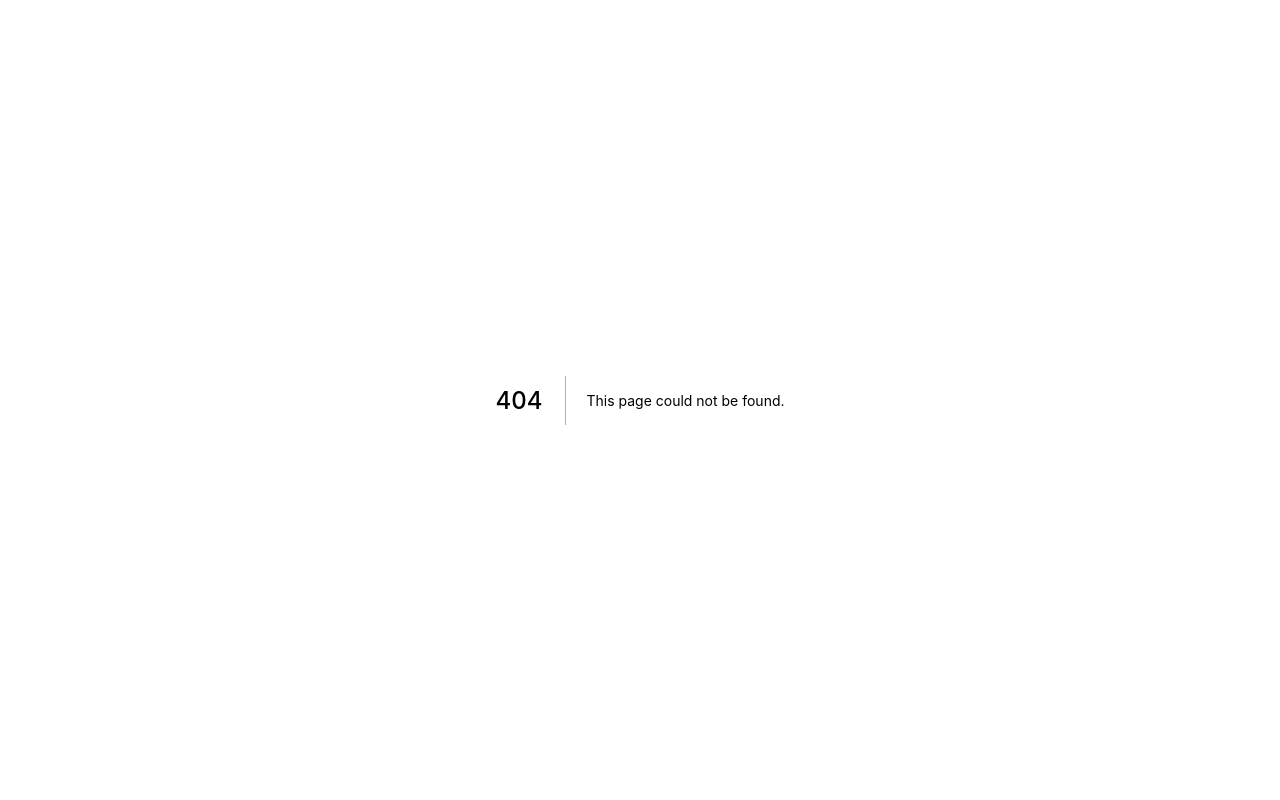
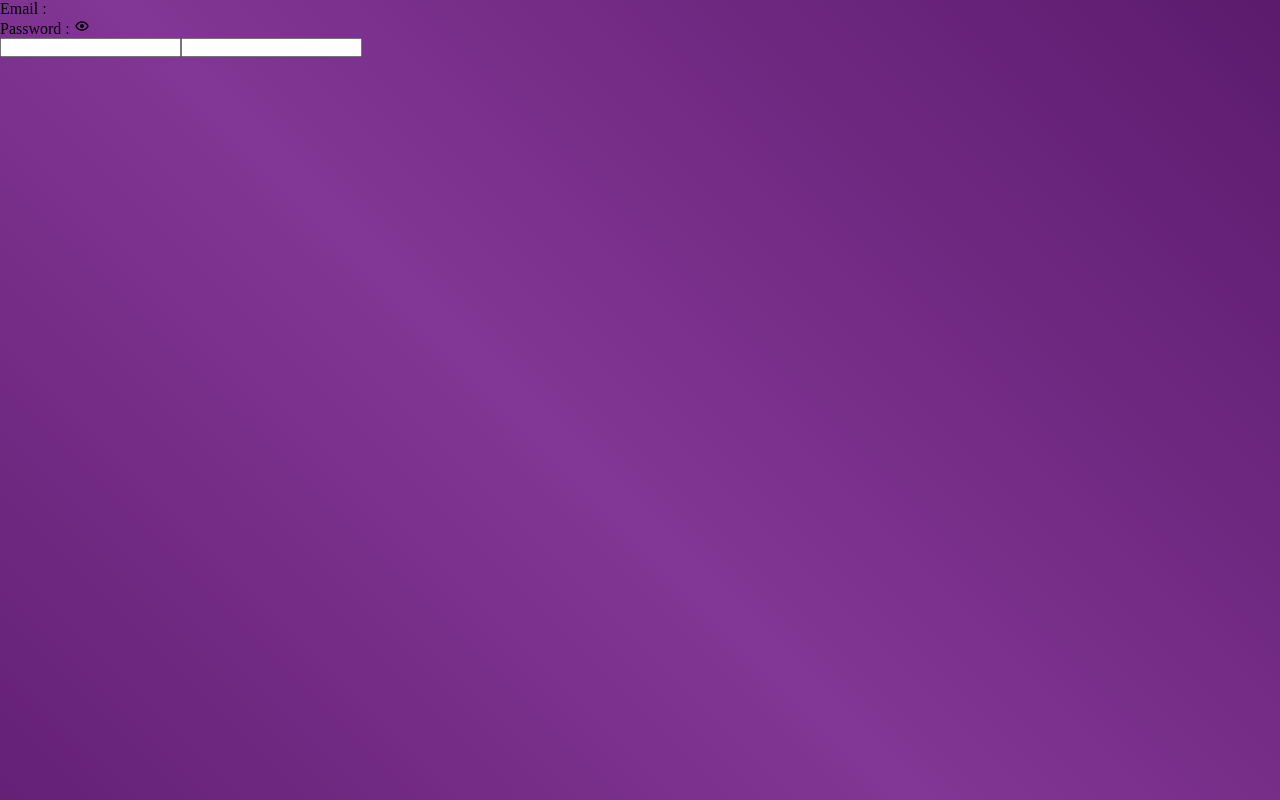
Before and after one commit to 4lyss0n/portfolio, a Next.js app: page /login in a window 1280 px wide. Before the commit this address had no page. Built offline with nearby package versions, Linux system fonts and the light colour scheme.

Commit message:
init login page

```diff
--- /dev/null
+++ b/pages/login.tsx
@@ -0,0 +1,48 @@
+
+import { useState } from "react"
+import { FunctionComponent } from "react"
+import { BiHide, BiShow } from 'react-icons/bi'
+
+interface IProps {
+
+}
+
+const LoginPage: FunctionComponent<IProps> = ({ }) => {
+    const [email, setEmail] = useState('')
+    const [password, setPassword] = useState('')
+    const [passwordIsShow, setPasswordIsShow] = useState(false)
+
+
+
+    return (
+        <>
+            <form action="#">
+                <p>Email : </p>
+
+                <input type="button" onClick={e => {
+                    e.preventDefault()
+                    e.isTrusted && setPasswordIsShow(!passwordIsShow)
+                }}
+                    style={{ display: 'none' }}
+                    id="show-password-button"
+                />
+
+                <p>Password : <label htmlFor="show-password-button">{
+                    passwordIsShow ? <BiHide /> : <BiShow />
+
+                }</label>
+                </p>
+
+
+                <input type="email" onChange={e => setEmail(e.target.value)} value={email} />
+                <input type={passwordIsShow ? 'text' : 'password'}
+                    onChange={e => setPassword(e.target.value)}
+                    value={password}
+                />
+
+            </form>
+        </>
+    )
+}
+
+export default LoginPage
```
